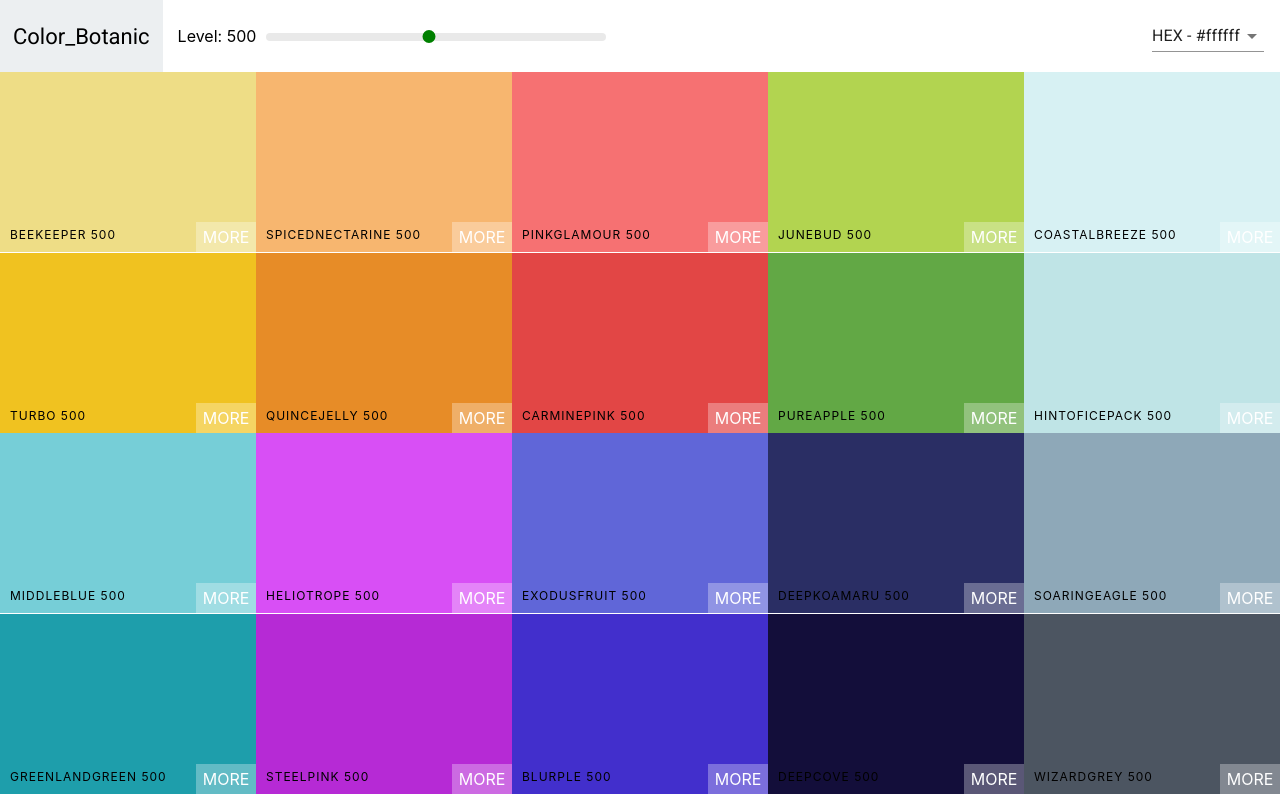
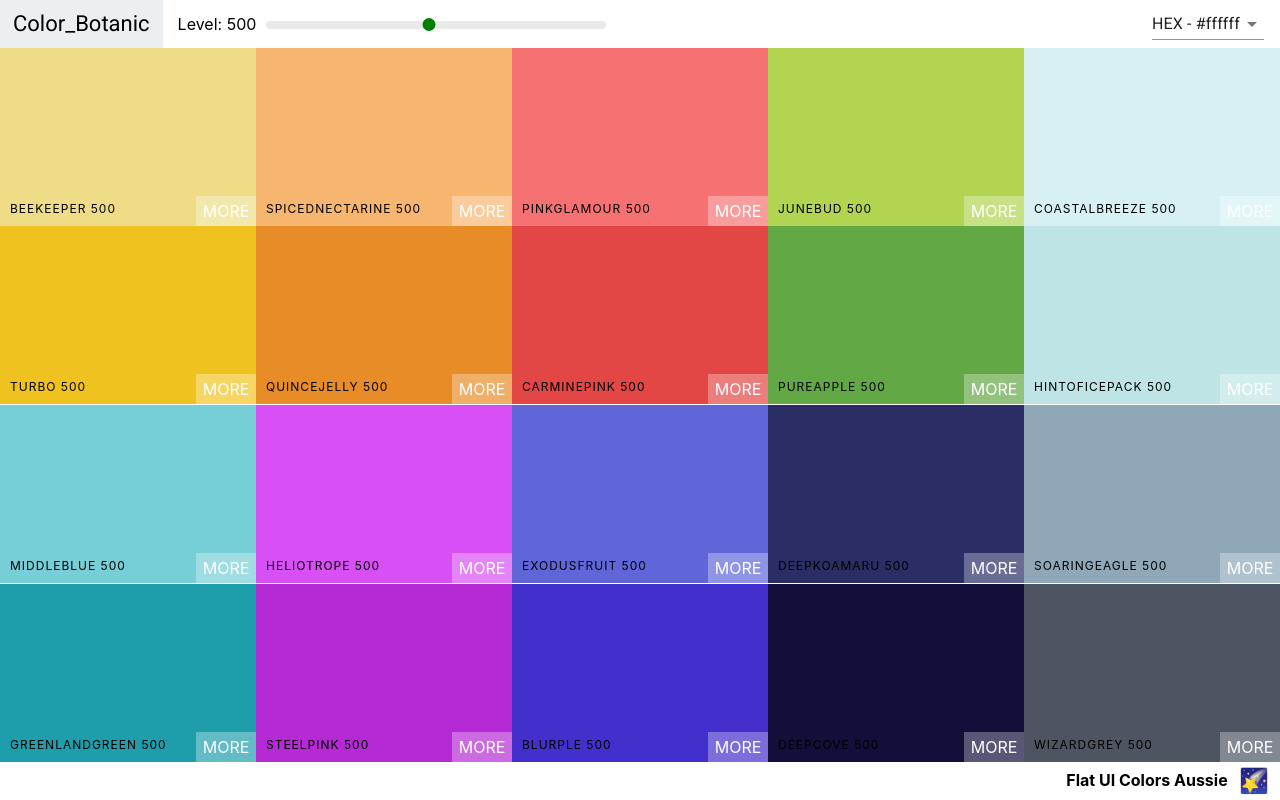
Before and after one commit to appsius/Color_Botanic, a React (Create React App) app: page / in a window 1280 px wide. Built offline with nearby package versions, Linux system fonts and the light colour scheme; the HTML template or start-up script is replaced by a standard one.

Commit message:
Add Palette Footer🌠

```diff
--- a/src/Navbar.css
+++ b/src/Navbar.css
@@ -2,7 +2,7 @@
   display: flex;
   align-items: center;
   justify-content: flex-start;
-  height: 9vh;
+  height: 6vh;
 }
 .logo {
   margin-right: 15px;
--- a/src/Palette.css
+++ b/src/Palette.css
@@ -1,7 +1,22 @@
 .Palette {
   height: 100vh;
+  display: flex;
+  flex-direction: column;
 }
 
 .Palette-colors {
   height: 90%;
 }
+
+.Palette-footer {
+  background-color: white;
+  height: 5vh;
+  display: flex;
+  justify-content: flex-end;
+  align-items: center;
+  font-weight: bold;
+}
+.emoji {
+  font-size: 1.5rem;
+  margin: 0 0.7rem;
+}
--- a/src/Palette.js
+++ b/src/Palette.js
@@ -17,10 +17,10 @@
     this.setState({ format: val });
   }
   render() {
-    const { colors } = this.props.palette;
+    const { colors, paletteName, emoji } = this.props.palette;
     const { level, format } = this.state;
     const colorBoxes = colors[level].map(color => (
-      <ColorBox background={color[format]} name={color.name} key={color.name} />
+      <ColorBox background={color[format]} name={color.name} key={color.id} />
     ));
     return (
       <div className='Palette'>
@@ -29,9 +29,10 @@
           changeLevel={this.changeLevel}
           handleChange={this.changeFormat}
         />
-        {/* Navbar goes here */}
         <div className='Palette-colors'>{colorBoxes}</div>
-        {/* footer eventually */}
+        <footer className='Palette-footer'>
+          {paletteName} <span className='emoji'>{emoji}</span>
+        </footer>
       </div>
     );
   }
--- a/src/seedColors.js
+++ b/src/seedColors.js
@@ -55,7 +55,7 @@
   {
     paletteName: 'Flat UI Colors Dutch',
     id: 'flat-ui-colors-dutch',
-    emoji: '🇳🇱',
+    emoji: '☪️',
     colors: [
       { name: 'Sunflower', color: '#FFC312' },
       { name: 'Energos', color: '#C4E538' },
@@ -82,7 +82,7 @@
   {
     paletteName: 'Flat UI Colors American',
     id: 'flat-ui-colors-american',
-    emoji: '🇺🇸',
+    emoji: '⛱️',
     colors: [
       { name: 'LightGreenishBlue', color: '#55efc4' },
       { name: 'FadedPoster', color: '#81ecec' },
@@ -109,7 +109,7 @@
   {
     paletteName: 'Flat UI Colors Aussie',
     id: 'flat-ui-colors-aussie',
-    emoji: '🇦🇺',
+    emoji: '🌠',
     colors: [
       { name: 'Beekeeper', color: '#f6e58d' },
       { name: 'SpicedNectarine', color: '#ffbe76' },
@@ -136,7 +136,7 @@
   {
     paletteName: 'Flat UI Colors British',
     id: 'flat-ui-colors-british',
-    emoji: '🇬🇧',
+    emoji: '❄️',
     colors: [
       { name: 'ProtossPylon', color: '#00a8ff' },
       { name: 'Periwinkle', color: '#9c88ff' },
@@ -163,7 +163,7 @@
   {
     paletteName: 'Flat UI Colors Spanish',
     id: 'flat-ui-colors-spanish',
-    emoji: '🇪🇸',
+    emoji: '💪',
     colors: [
       { name: 'JacksonsPurple', color: '#40407a' },
       { name: 'C64Purple', color: '#706fd3' },
@@ -190,7 +190,7 @@
   {
     paletteName: 'Flat UI Colors Indian',
     id: 'flat-ui-colors-indian',
-    emoji: '🇮🇳',
+    emoji: '🐊',
     colors: [
       { name: 'OrchidOrange', color: '#FEA47F' },
       { name: 'SpiroDiscoBall', color: '#25CCF7' },
@@ -217,7 +217,7 @@
   {
     paletteName: 'Flat UI Colors French',
     id: 'flat-ui-colors-french',
-    emoji: '🇫🇷',
+    emoji: '🐙',
     colors: [
       { name: 'FlatFlesh', color: '#fad390' },
       { name: 'MelonMelody', color: '#f8c291' },
```
